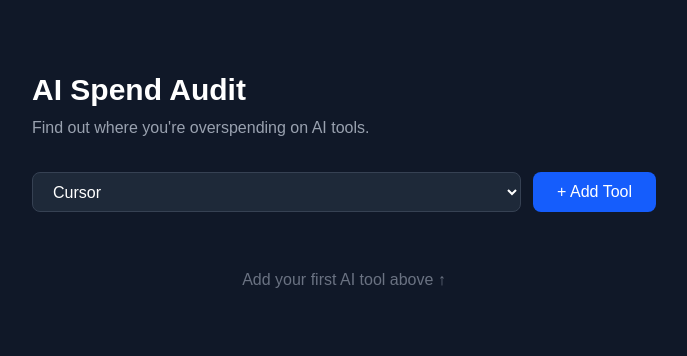
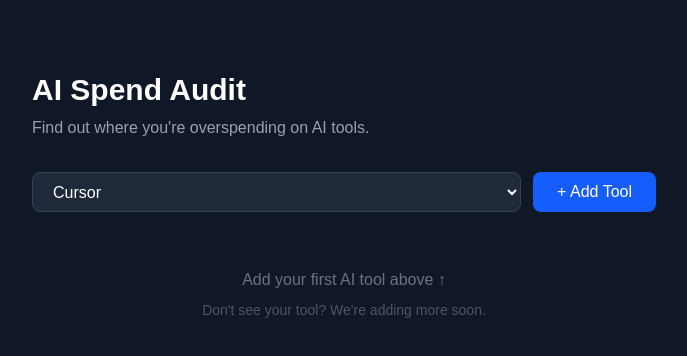
Before and after one commit to CrestXcode/credex-audit, a Next.js app in the folder credex-audit/: page / in a window 1280 px wide. Shown: the top 356 px of the page, without its empty margins (296-983 px from the left). Built offline with nearby package versions, Linux system fonts and the light colour scheme.

Commit message:
feat: add dont see your tool message based on user interview feedback

```diff
--- a/credex-audit/src/components/AuditForm.tsx
+++ b/credex-audit/src/components/AuditForm.tsx
@@ -80,7 +80,10 @@ export default function AuditForm() {
 
       {/* Tool List */}
       {form.tools.length === 0 && (
-        <p className="text-gray-500 text-center py-8">Add your first AI tool above ↑</p>
+        <div className="text-center py-8">
+          <p className="text-gray-500">Add your first AI tool above ↑</p>
+          <p className="text-gray-600 text-sm mt-2">Don't see your tool? We're adding more soon.</p>
+        </div>
       )}
 
       {form.tools.map((entry, index) => (
```
